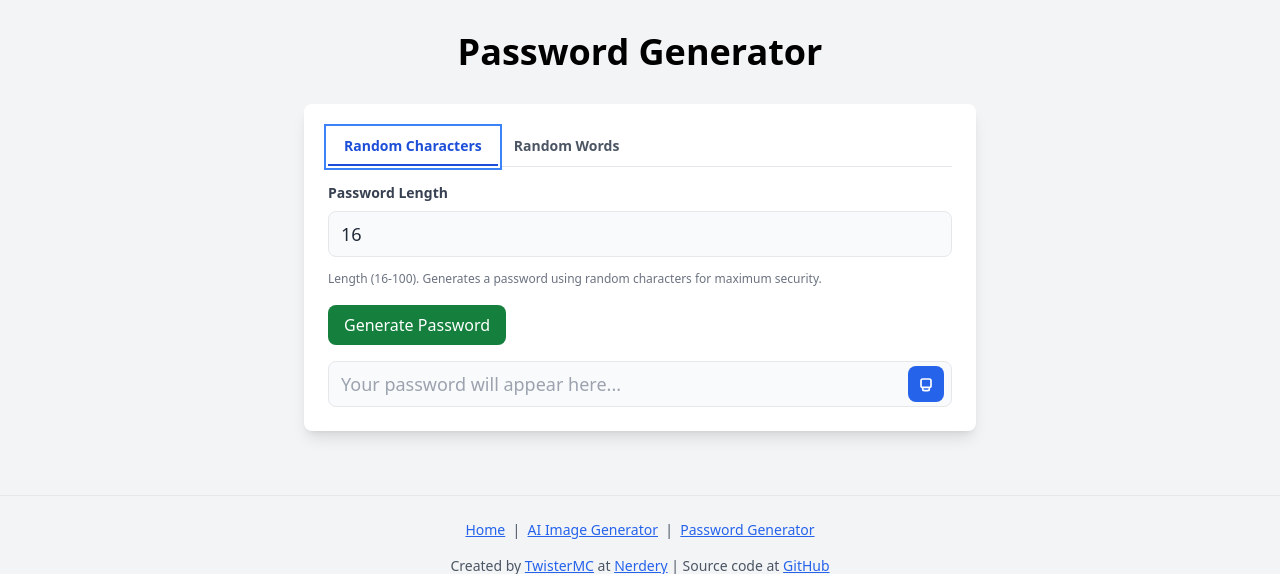
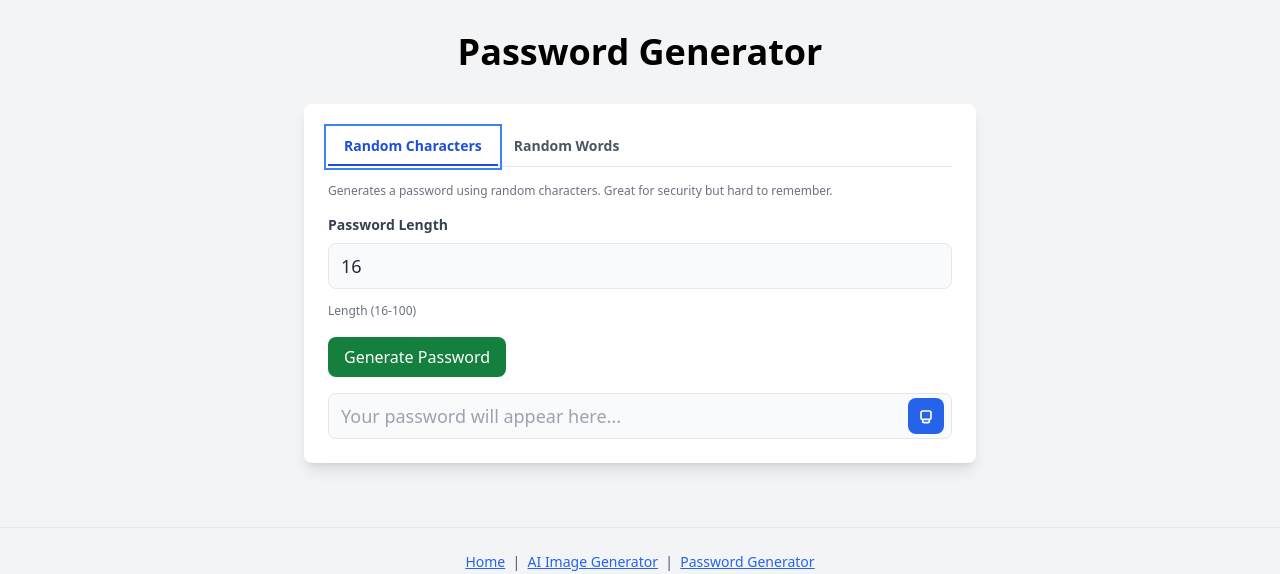
Before and after one commit to TwisterMc/ask_ai, a Flask app: page /password in a window 1280 px wide. Shown: the top 574 px of the page. Run offline with Flask 3, Linux system fonts and the light colour scheme; some libraries are stand-ins or nearby versions.

Commit message:
Enhance password generation interface by adding descriptive text for password options. Include explanations for both random character and word-based password generation to improve user understanding.

```diff
--- a/templates/password.html
+++ b/templates/password.html
@@ -32,11 +32,13 @@
                             <button id="tab-words" type="button" tabindex="0" class="px-4 py-2 text-sm font-bold text-gray-600 border-b-2 border-transparent hover:text-blue-700 hover:border-blue-300 focus:outline-none focus:ring-2 focus:ring-blue-500 focus:ring-offset-2" role="tab" aria-selected="false" aria-controls="panel-words" onclick="showTab('words')">Random Words</button>
                         </div>
                         <div id="panel-characters" role="tabpanel" aria-labelledby="tab-characters">
+                            <div class="text-xs text-gray-500 mb-4">Generates a password using random characters. Great for security but hard to remember.</div>
                             <label for="passwordLength" class="block text-gray-700 text-sm font-bold mb-2">Password Length</label>
                             <input type="number" name="passwordLength" id="passwordLength" min="16" max="100" value="16" class="w-full px-3 py-2 border rounded-lg focus:ring-2 focus:ring-blue-500 focus:ring-offset-2 focus:outline-none bg-gray-50 text-lg text-gray-800 mb-2" />
-                            <span class="text-xs text-gray-500">Length (16-100). Generates a password using random characters for maximum security.</span>
+                            <span class="text-xs text-gray-500">Length (16-100)</span>
                         </div>
                         <div id="panel-words" class="hidden" role="tabpanel" aria-labelledby="tab-words">
+                            <div class="text-xs text-gray-500 mb-4">Generates a password using random words for memorability. Great for security and easier to remember.</div>
                             <label for="numWords" class="block text-gray-700 text-sm font-bold mb-2">Number of Words</label>
                             <input type="number" id="numWords" min="4" max="10" value="4" class="w-full px-3 py-2 border rounded-lg focus:ring-2 focus:ring-blue-500 focus:ring-offset-2 focus:outline-none bg-gray-50 text-lg text-gray-800 mb-2" />
                             <span class="text-xs text-gray-500">Choose between 4 and 10 words. Generates a password using random words for memorability.</span>
```
